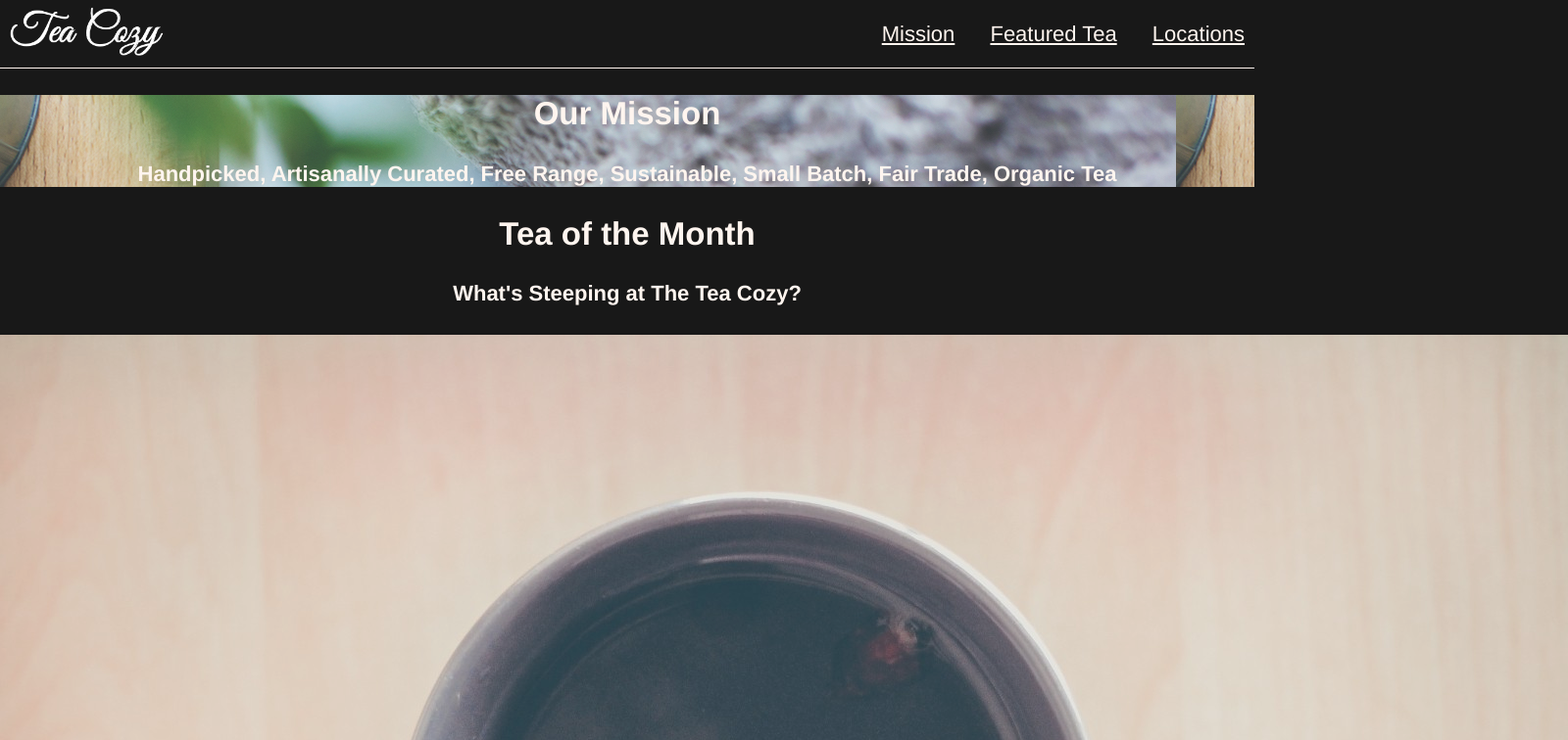
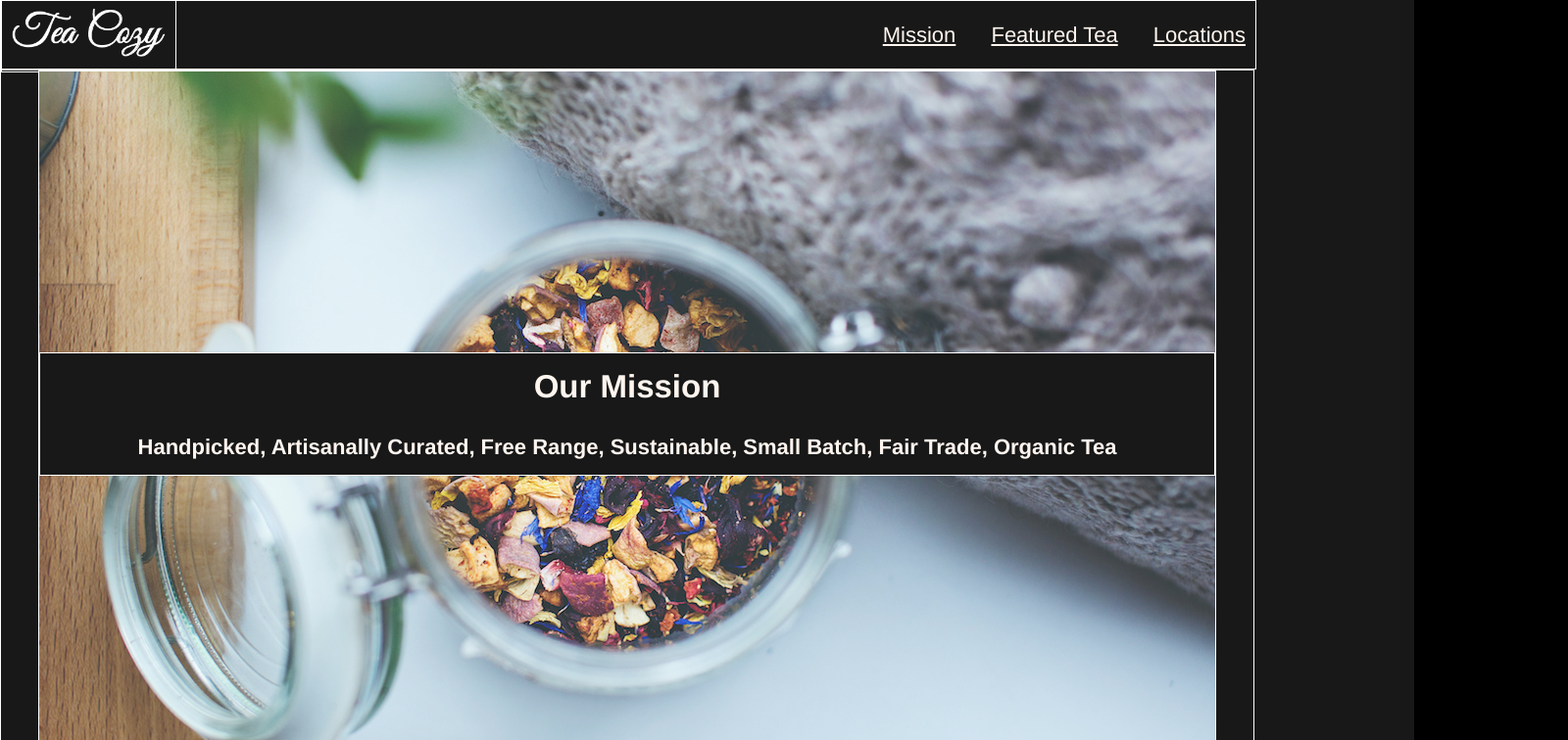
Before and after one commit to Wynforth33/tea_cozy, a plain HTML site: page index.html in a window 1280 px wide. Shown: the top 756 px of the page at 98% size, 1600 px wide, since content can reach past the window. Drawn offline with Linux system fonts and the light colour scheme.

Commit message:
Finish Top Box

```diff
--- a/resources/css/style.css
+++ b/resources/css/style.css
@@ -1,3 +1,12 @@
+/* Images */
+#mission {
+  background-image: url("../images/mission-background.jpg");
+}
+
+#locations {
+  background-image: url("../images/locations-background.jpg");
+}
+
 /* Universal */
 
 html {
@@ -13,9 +22,9 @@ body {
   margin: 0;
 }
 
-/* div {
+div {
   border: 1px solid white;
-} */
+}
 
 a {
   color: seashell;
@@ -30,15 +39,10 @@ nav span {
   margin-left: 30px;
 }
 
-/* Images */
-#mission {
-  background-image: url("../images/mission-background.jpg");
+h2,
+h4 {
+  margin: 15px auto;
 }
-
-#locations {
-  background-image: url("../images/locations-background.jpg");
-}
-
 
 /* Header */
 .header {
@@ -55,11 +59,26 @@ nav span {
   padding: 10px 10px 9px 10px;
 }
 
+/* Main Content */
+div.main {
+  display: flex;
+  flex-direction: column;
+  align-items: center;
+  justify-content: space-between;
+}
+/* Top Box */
+.box.top {
+  display: flex;
+  align-items: center;
+  height: 700px;
+  width: 1200px;
+}
 
-
-
-
-/* Main Content */
-
+.banner.mission {
+  background-color: black;
+  display: flex;
+  flex-direction: column;
+  width: 100%;
+}
 
 /* Footer */
```
